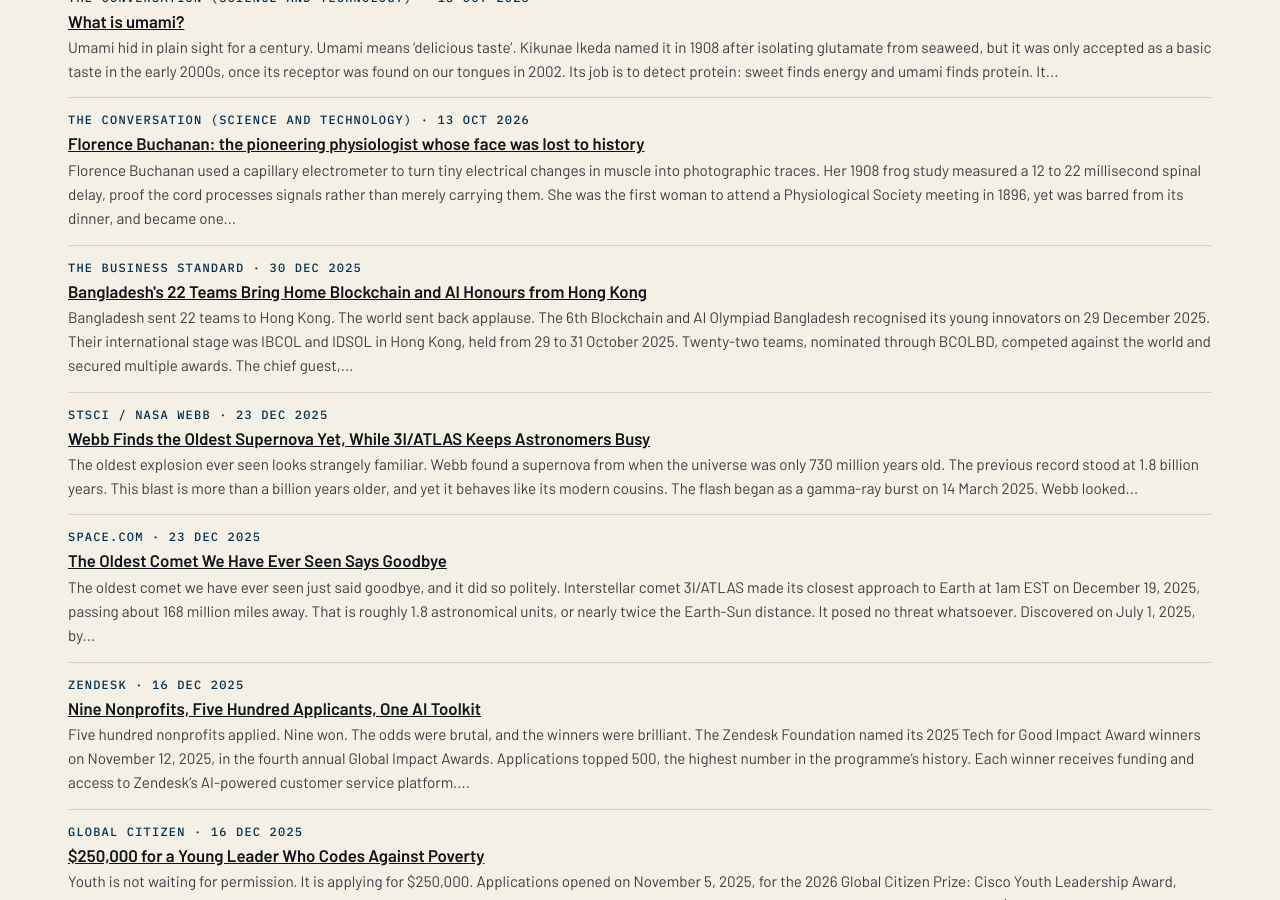
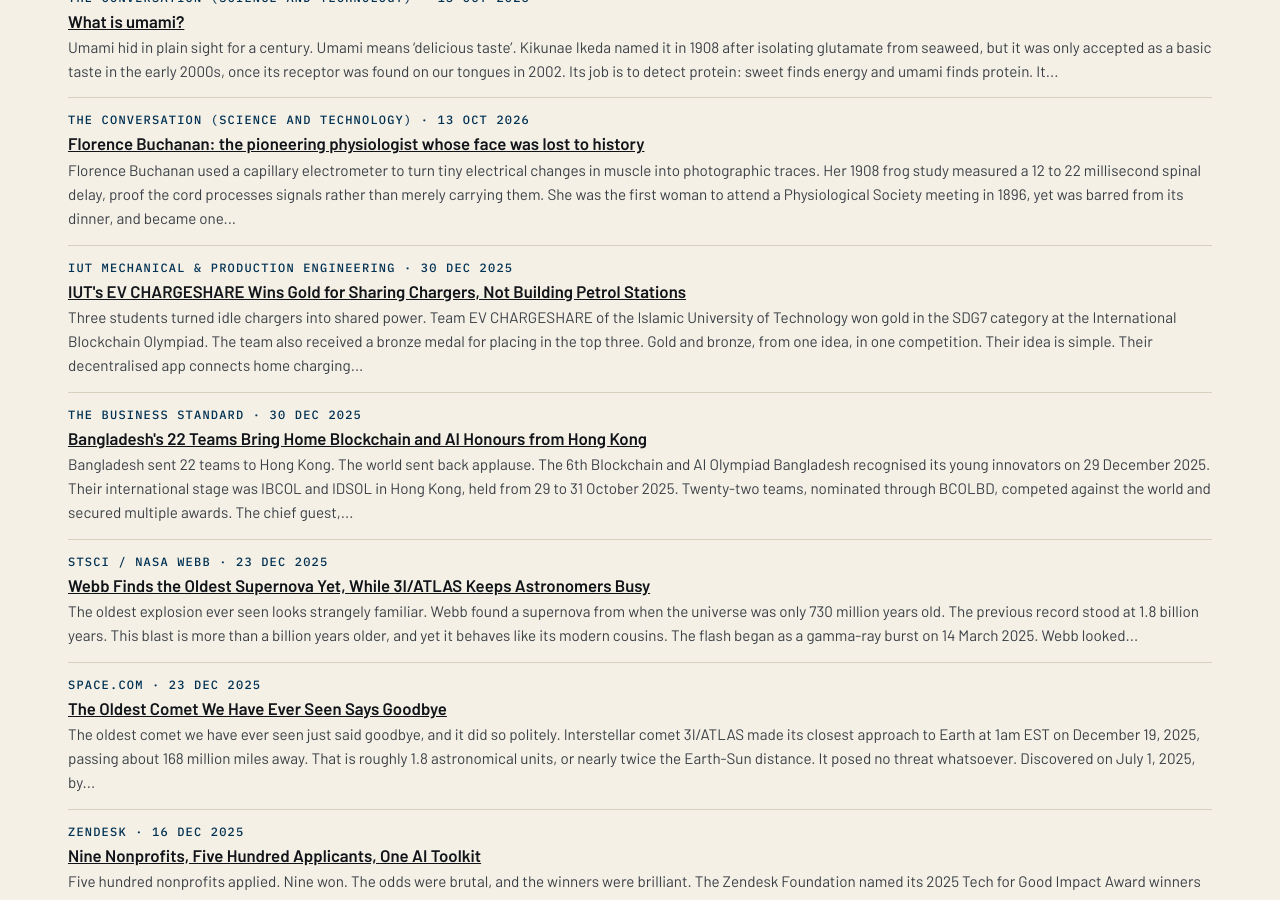
Before and after one commit to katz-news/katz.news, a Jekyll site: the page built from briefs/index.html, in a window 1280 px wide and 900 px high, scrolled down 14549 px. Built offline with Jekyll 4.4.1, drawn with Linux system fonts in a browser that asks for light colours.

```diff
--- a/_data/build.yml
+++ b/_data/build.yml
@@ -1 +1 @@
-published_at: 2026-11-06T18:49:35Z
+published_at: 2026-11-06T18:50:39Z
--- /dev/null
+++ b/_posts/briefs/2026-11-06-iuts-ev-chargeshare-wins-gold-for-sharing-chargers-not-building-petrol-stations.md
@@ -0,0 +1,18 @@
+---
+published: true
+title: IUT's EV CHARGESHARE Wins Gold for Sharing Chargers, Not Building Petrol
+  Stations
+date: 2025-12-30
+section: education
+source_name: IUT Mechanical & Production Engineering
+source_url: https://mpe.iutoic-dhaka.edu/news/ev-chargeshare-of-iut-won-a-gold-medal-in-the-sdg7-category-of-the-international-blockchain-olympiad-ibcol
+---
+Three students turned idle chargers into shared power.
+
+Team EV CHARGESHARE of the Islamic University of Technology won gold in the SDG7 category at the International Blockchain Olympiad. The team also received a bronze medal for placing in the top three. Gold and bronze, from one idea, in one competition.
+
+Their idea is simple. Their decentralised app connects home charging stations to electric vehicles, using blockchain and a peer-to-peer charge-sharing model. A driveway becomes a filling station. An idle plug becomes income, or at least usefulness.
+
+The team is leader Tawsif Zaman, with Ishtiak Ahmed Rafin and Erka Binta Noor. All three study at IUT. IBCOL 2025 was built around the 17 Sustainable Development Goals of the United Nations. SDG7 covers affordable and clean energy.
+
+The app is not a petrol station, but rather a neighbour's driveway with a plug. That is the point. Clean energy need not wait for grand infrastructure. It can start at home, one charger at a time. Plugged-in, practical progress, powered by peers.
```
